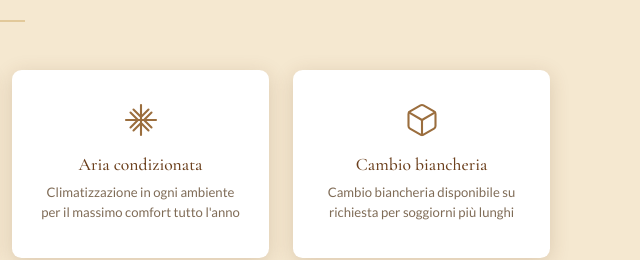
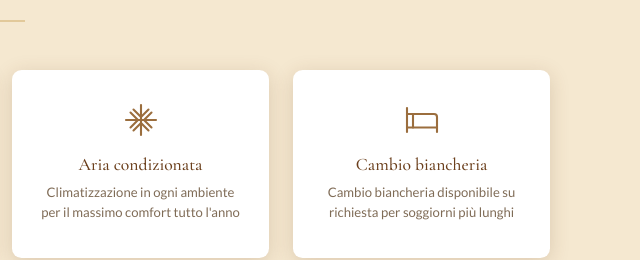
Before and after one commit to peppebianco/dimora-stella, a plain HTML site: page index.html in a window 1280 px wide. Shown: the part 2741-3001 px from the top of the page, 640-1280 px from the left. Drawn offline with nearby package versions, Linux system fonts and the light colour scheme; no server answers.

Commit message:
Cambia icona cambio biancheria con letto SVG

```diff
--- a/index.html
+++ b/index.html
@@ -1164,7 +1164,7 @@
         <p>Climatizzazione in ogni ambiente per il massimo comfort tutto l'anno</p>
       </div>
       <div class="service-card">
-        <div class="s-icon"><svg width="36" height="36" viewBox="0 0 24 24" fill="none" stroke="currentColor" stroke-width="1.4" stroke-linecap="round" stroke-linejoin="round"><path d="M21 16V8a2 2 0 0 0-1-1.73l-7-4a2 2 0 0 0-2 0l-7 4A2 2 0 0 0 3 8v8a2 2 0 0 0 1 1.73l7 4a2 2 0 0 0 2 0l7-4A2 2 0 0 0 21 16z"/><polyline points="3.27 6.96 12 12.01 20.73 6.96"/><line x1="12" y1="22.08" x2="12" y2="12"/></svg></div>
+        <div class="s-icon"><svg width="36" height="36" viewBox="0 0 24 24" fill="none" stroke="currentColor" stroke-width="1.4" stroke-linecap="round" stroke-linejoin="round"><path d="M2 4v16"/><path d="M2 8h18a2 2 0 0 1 2 2v10"/><path d="M2 17h20"/><path d="M6 8v9"/></svg></div>
         <h4>Cambio biancheria</h4>
         <p>Cambio biancheria disponibile su richiesta per soggiorni più lunghi</p>
       </div>
```
